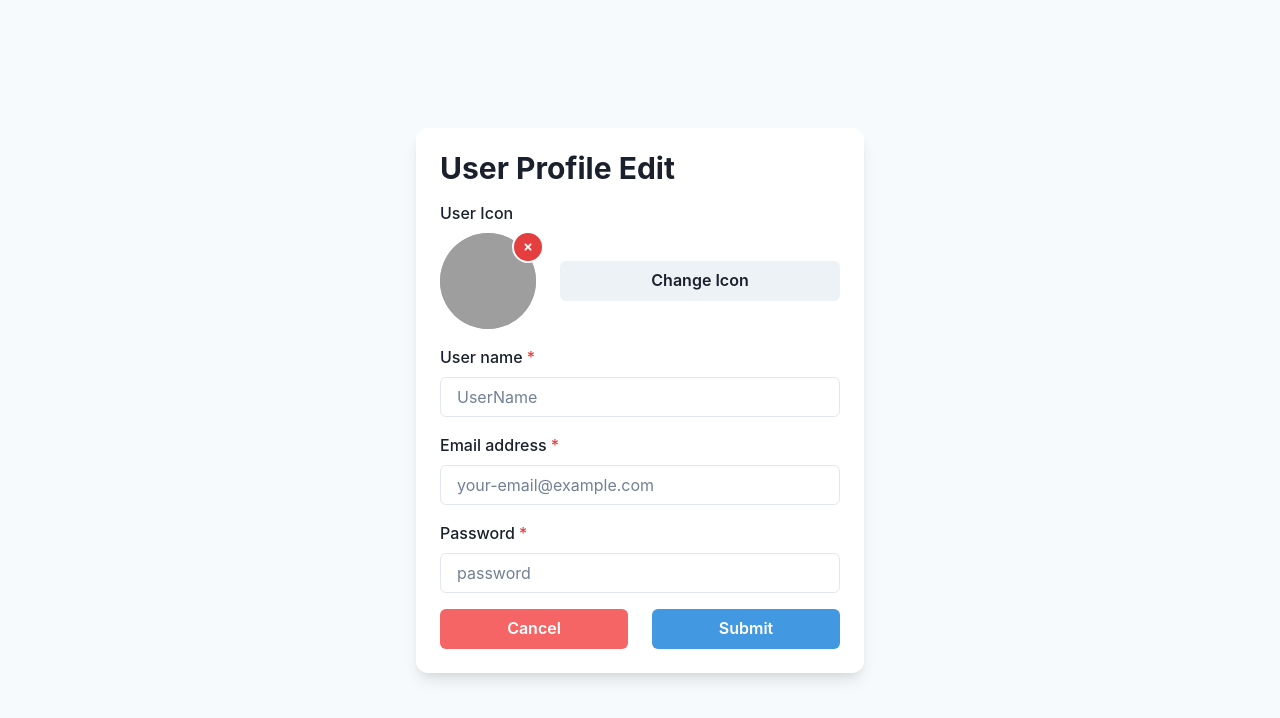
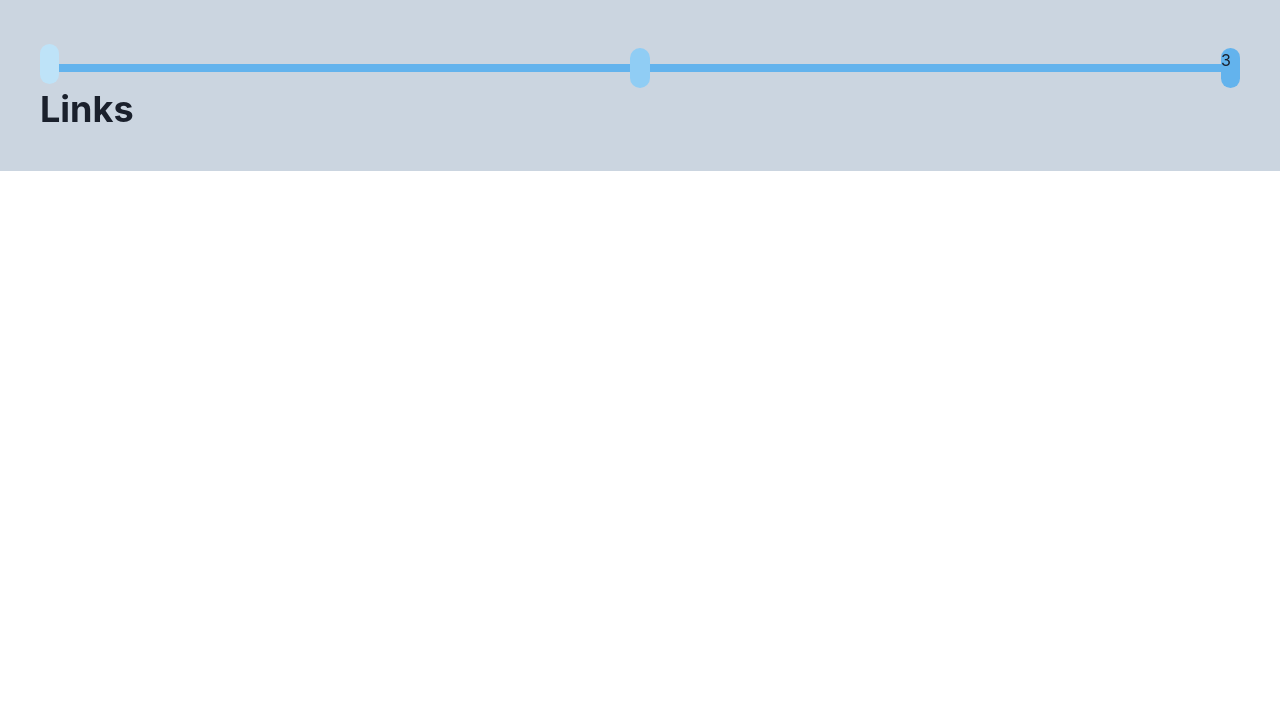
Before and after one commit to MiCurran/link-ladder, a Next.js app: page /me/1/settings in a window 1280 px wide. Shown: the top 718 px of the page. Built offline with nearby package versions, Linux system fonts and the light colour scheme; grey boxes are pictures that could not be loaded.

Commit message:
stepper component windowSize hook

```diff
--- /dev/null
+++ b/components/Stepper/Stepper.js
@@ -0,0 +1,45 @@
+import { Box, Stack } from "@chakra-ui/react";
+
+export default function Stepper ({steps, setCurrentStep}) {
+    return (
+        <Box>
+            <Stack
+                flexDirection={{base: 'column', md: 'row'}}
+                alignItems={'center'}
+            >
+                {steps.map((step, i) => {
+                    if (i < steps.length - 1){
+                        return (
+                            <>
+                                <Box
+                                onClick={() => setCurrentStep(i)}
+                                h={10}
+                                w={10}
+                                bgColor={`blue.${i +1}00`}
+                                rounded={'full'}
+                                cursor={'pointer'}
+                            >
+                            </Box>
+                            <Box  h={2} w={'full'} bgColor={`blue.${steps.length}00`}/>
+                            </>
+                        )
+                    }
+                    else {
+                        return (
+                            <Box
+                                onClick={() => setCurrentStep(i)}
+                                h={10}
+                                w={10}
+                                bgColor={`blue.${i +1}00`}
+                                rounded={'full'}
+                                cursor={'pointer'}
+                            >
+                                {i + 1}
+                            </Box>
+                        )
+                    }
+                })}
+            </Stack>
+        </Box>
+    )
+};
--- a/pages/me/[user]/settings.js
+++ b/pages/me/[user]/settings.js
@@ -1,105 +1,7 @@
-import {
-    Button,
-    Flex,
-    FormControl,
-    FormLabel,
-    Heading,
-    Input,
-    Stack,
-    useColorModeValue,
-    HStack,
-    Avatar,
-    AvatarBadge,
-    IconButton,
-    Center,
-  } from '@chakra-ui/react';
-  import { SmallCloseIcon } from '@chakra-ui/icons';
+import SettingsView from "../../../views/Settings/SettingsView";
 
-  export default function Settings ({}) {
+export default function Settings ({}) {
     return (
-        <Flex
-        minH={'100vh'}
-        align={'center'}
-        justify={'center'}
-        bg={useColorModeValue('gray.50', 'gray.800')}>
-        <Stack
-          spacing={4}
-          w={'full'}
-          maxW={'md'}
-          bg={useColorModeValue('white', 'gray.700')}
-          rounded={'xl'}
-          boxShadow={'lg'}
-          p={6}
-          my={12}>
-          <Heading lineHeight={1.1} fontSize={{ base: '2xl', sm: '3xl' }}>
-            User Profile Edit
-          </Heading>
-          <FormControl id="userName">
-            <FormLabel>User Icon</FormLabel>
-            <Stack direction={['column', 'row']} spacing={6}>
-              <Center>
-                <Avatar size="xl" src="https://bit.ly/sage-adebayo">
-                  <AvatarBadge
-                    as={IconButton}
-                    size="sm"
-                    rounded="full"
-                    top="-10px"
-                    colorScheme="red"
-                    aria-label="remove Image"
-                    icon={<SmallCloseIcon />}
-                  />
-                </Avatar>
-              </Center>
-              <Center w="full">
-                <Button w="full">Change Icon</Button>
-              </Center>
-            </Stack>
-          </FormControl>
-          <FormControl id="userName" isRequired>
-            <FormLabel>User name</FormLabel>
-            <Input
-              placeholder="UserName"
-              _placeholder={{ color: 'gray.500' }}
-              type="text"
-            />
-          </FormControl>
-          <FormControl id="email" isRequired>
-            <FormLabel>Email address</FormLabel>
-            <Input
-              placeholder="your-email@example.com"
-              _placeholder={{ color: 'gray.500' }}
-              type="email"
-            />
-          </FormControl>
-          <FormControl id="password" isRequired>
-            <FormLabel>Password</FormLabel>
-            <Input
-              placeholder="password"
-              _placeholder={{ color: 'gray.500' }}
-              type="password"
-            />
-          </FormControl>
-          <Stack spacing={6} direction={['column', 'row']}>
-            <Button
-              bg={'red.400'}
-              color={'white'}
-              w="full"
-              _hover={{
-                bg: 'red.500',
-              }}>
-              Cancel
-            </Button>
-            <Button
-              bg={'blue.400'}
-              color={'white'}
-              w="full"
-              _hover={{
-                bg: 'blue.500',
-              }}>
-              Submit
-            </Button>
-          </Stack>
-        </Stack>
-      </Flex>
+        <SettingsView />
     )
 };
--- a/views/Home/Home.js
+++ b/views/Home/Home.js
@@ -1,5 +1,5 @@
 import {Heading, Text, Link, Avatar, Button, VStack } from '@chakra-ui/react'
-import styles from '../../styles/Home.module.scss'
+import styles from './Home.module.scss'
 import { motion } from 'framer-motion'
 import { animationVariants } from '../../constants/Animations/simpleVariants';
 import {FaGithub, FaPencilAlt, FaTwitter, FaUser} from 'react-icons/fa'
--- /dev/null
+++ b/views/Settings/SettingsView.js
@@ -0,0 +1,44 @@
+import {
+    Box,
+    Heading
+} from '@chakra-ui/react';
+import { useState } from 'react';
+import { FaPhone } from 'react-icons/fa';
+import Stepper from '../../components/Stepper/Stepper';
+
+export const PANELS = [
+    {
+        panelName: 'User Settings',
+        icon: <FaPhone />,
+    },
+    {
+        panelName: 'Links',
+        icon: null,
+    },
+    {
+        panelName: 'Custom CSS',
+        icon: null,
+    },
+]
+
+export default function SettingsView ({}) {
+    const [currentPanel, setCurrentPanel] = useState(1);
+    const {panelName, icon} = PANELS[currentPanel];
+
+    return (
+        <Box
+            w={'100vw'}
+            p={10}
+            bgColor={"gray.300"}
+        >
+            <Stepper
+                steps={PANELS}
+                setCurrentStep={setCurrentPanel}
+            />
+            <Heading as={'h1'}>
+                {icon && icon}
+                {panelName}
+            </Heading>
+        </Box>
+    )
+}
```
Also changed, not shown: components/Footer/Footer.js (added, +24 -0 lines), lib/hooks/useWindowDimensions.js (added, +25 -0 lines), styles/Home.module.scss (deleted, +0 -121 lines), views/Home/Home.module.scss (added, +18 -0 lines), views/User/UserView.js (+5 -23 lines), views/User/UserView.module.scss (added, +18 -0 lines).
